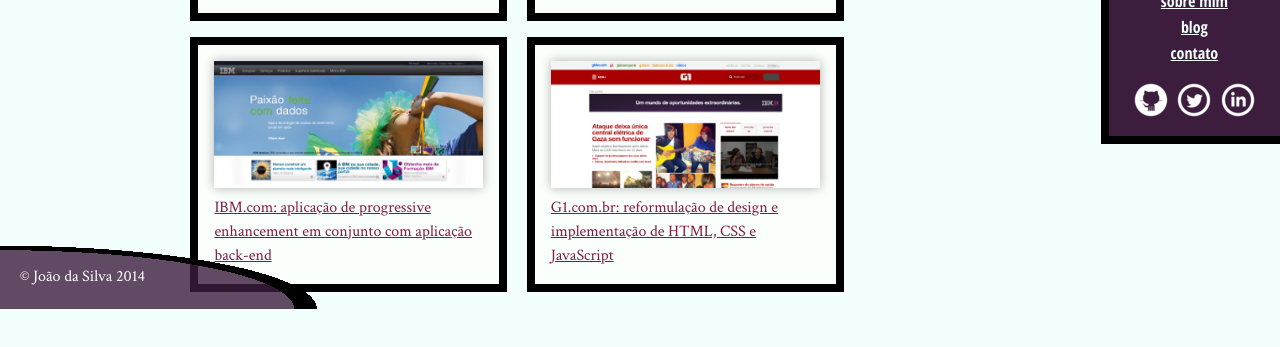
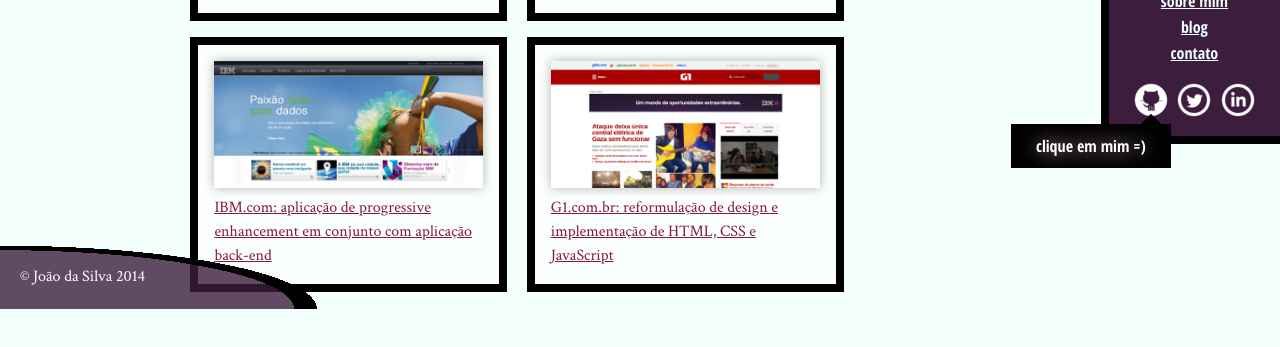
Before and after one commit to carloshlessa/curso_html5_e_css3_2_turbinando_as_suas_paginas, a plain HTML site: page portfolio.html in a window 1280 px wide. In both pictures the pointer is over the link "github". Shown: the part 491-838 px from the top of the page. Drawn offline with Linux system fonts and the light colour scheme.

Commit message:
Pseudoelementos nos ícones do nav adicionados

```diff
--- a/css/site.css
+++ b/css/site.css
@@ -135,6 +135,32 @@ em {
     height: 40px;
     display: block;
     text-indent: -99999px;
+    position: relative;
+}
+
+/* Triângulo (balãozinho) no title dos ícones do Nav */
+.icones-redes-sociais a:hover::before, .icones-redes-sociais a:focus::before {
+    content: "";
+    width: 1em;
+    height: 1em;
+    background-color: black;
+    position: absolute;
+    bottom: -5px;
+    left: 12px;
+    transform: translateY(.5em) rotate(45deg);
+}
+
+/* Legendas / Title dos ícones do Nav */
+.icones-redes-sociais a:hover::after, .icones-redes-sociais a:focus::after {
+    content: attr(data-legenda);
+    background-color: black;
+    color: #fff;
+    text-indent: 0;
+    position: absolute;
+    top: 110%;
+    right: 0;
+    width: 300%;
+    padding: 10px 20px;
 }
 
 .github {
--- a/portfolio.html
+++ b/portfolio.html
@@ -57,17 +57,17 @@
         </nav>
         <ul class="icones-redes-sociais">
             <li>
-                <a href="https://github.com/joaodasilva" class="github">
+                <a data-legenda="Clique em mim =)" href="https://github.com/joaodasilva" class="github">
                     Github
                 </a>
             </li>
             <li>
-                <a href="https://twitter.com/joaodasilva" class="twitter">
+                <a data-legenda="Clique em mim =)" href="https://twitter.com/joaodasilva" class="twitter">
                     Twitter
                 </a>
             </li>
             <li>
-                <a href="https://br.linkedin.com/pub/joão-da-silva/32/4/508" class="linkedin">
+                <a data-legenda="Clique em mim =)" href="https://br.linkedin.com/pub/joão-da-silva/32/4/508" class="linkedin">
                     LinkedIn
                 </a>
             </li>
```
